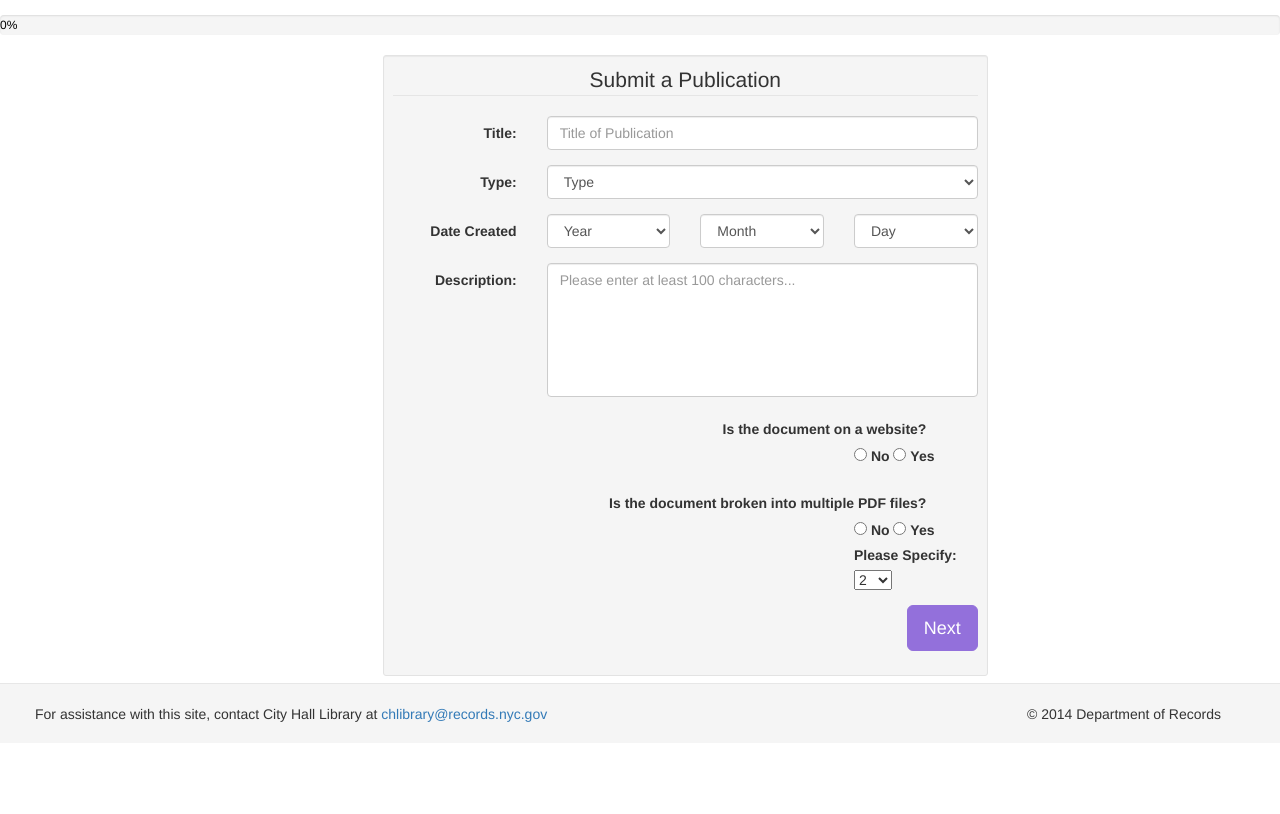
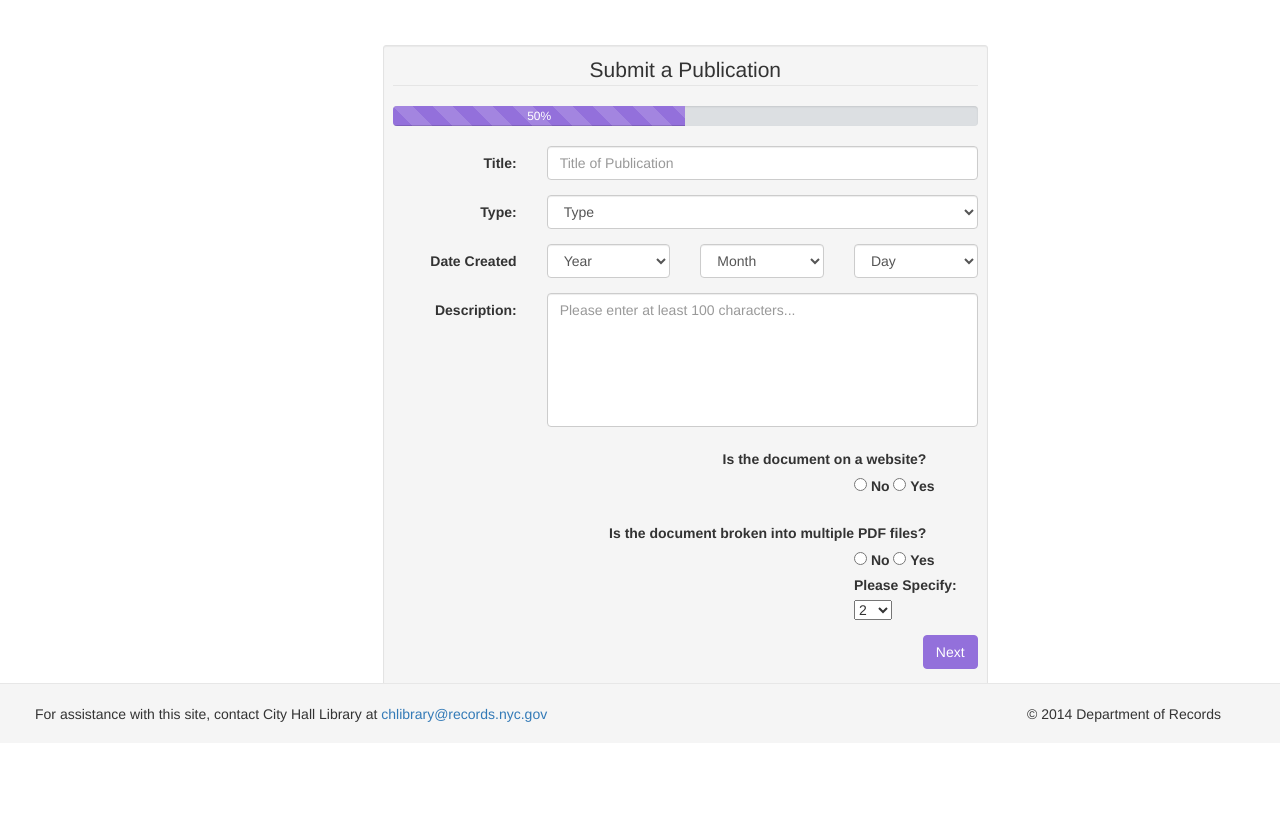
Before and after one commit to imAlan/GPP-Submission-Portal, a Flask app: page /submit1 in a window 1280 px wide. Shown: the part 57-871 px from the top of the page. Before the commit the page ends 779 px from the top, so only its background shows below. Run offline with Flask 2, Linux system fonts and the light colour scheme; a user stored in the database is signed in; tables that the repository leaves empty hold one stand-in row (values such as "Sample post"); some libraries are stand-ins or nearby versions.

Commit message:
Moved CSS to external file and updated progress bars

```diff
--- a/app/static/css/forms.css
+++ b/app/static/css/forms.css
@@ -6,3 +6,40 @@
     color:red;
     font-size: 12px;
 }
+
+.btn-purple{
+    background-color: mediumpurple;
+    border-color: mediumpurple;
+    color: #fff;
+}
+
+.btn-purple:hover,
+.btn-purple:focus,
+.btn-purple.focus,
+.btn-purple:active,
+.btn-purple.active{
+    background-color: #8667C4;
+    border-color: #8667C4;
+    color: #fff;
+}
+
+.form{
+    padding-bottom: 100px;
+    padding-top: 30px;
+}
+
+#message{
+    resize: none;
+}
+
+.btn-radio{
+    float:right;
+}
+
+.links{
+    margin-top: 8px;
+}
+
+.input{
+    display:inline-block;
+}
--- a/app/static/css/submit.css
+++ b/app/static/css/submit.css
@@ -2,3 +2,53 @@
     background-color: #E1E1E1;
     color: purple;
 }
+
+.progress-bar-purple{
+    background-color: mediumpurple;
+}
+
+.progress-50{
+    width: 50%;
+}
+
+.progress{
+    background-color: #dcdfe2;
+}
+
+.progress-100{
+    width: 100%;
+}
+
+
+#url_label{
+    width: 80px;
+}
+
+#file_label{
+    width: 80px;
+}
+
+.left{
+    float:left;
+}
+
+.file_input{
+    margin-left: 20px;
+}
+
+.file_section{
+    width: 100px;
+}
+
+#submit{
+    display:inline-block;
+    float:right;
+}
+
+#back{
+    display:inline-block;
+}
+
+.one_url{
+    padding-left: 50px;
+}
--- a/app/templates/base.html
+++ b/app/templates/base.html
@@ -31,8 +31,8 @@
              <li class="published_active"><a href="{{ url_for('published_docs') }}">Published Docs</a></li>
              <a class="btn btn-danger pull-right" id="logout" href="{{ url_for('auth.logout') }}">Logout</a>
           </ul>
+        </div>
     </div>
-       </div>
 </nav>
 {% endblock %}
 
--- a/app/templates/home.html
+++ b/app/templates/home.html
@@ -33,7 +33,7 @@
                             </div>
                             <div class="col-md-4 box-link">
                                 <a href="{{ url_for('published_docs') }}" class="btn">
-                                    <span class="fa-stack fa-lg" style="font-size:1.5em">
+                                    <span class="fa-stack fa-lg">
                                       <i class="fa fa-file fa-stack-2x"></i>
                                       <i class="fa fa-check fa-inverse fa-stack-1x"></i>
                                     </span>
@@ -49,9 +49,9 @@
                                 <div class="row-fluid">
                                     <div class="col-md-4 box-link">
                                         <a href="{{ url_for("signup") }}" class="btn">
-                                            <span class="fa-stack fa-lg" style="font-size:1.5em">
+                                            <span class="fa-stack fa-lg">
                                               <i class="fa fa-user fa-stack-2x"></i>
-                                              <i class="fa fa-plus fa-stack-1x" style="margin-left:35px; margin-bottom: -30px; height:50%; width:50%; color:green;"></i>
+                                              <i class="fa fa-plus fa-stack-1x user_plus"></i>
                                             </span>
                                             <h4>Add Users</h4>
                                             <p>Add New Users <br> via url or upload</p>
--- a/app/templates/submit.html
+++ b/app/templates/submit.html
@@ -8,13 +8,7 @@
 {% endblock %}
 
 {% block content %}
-    {{ super() }}
-    <div class="progress progress-striped">
-      <div class="progress-bar progress-bar-success" role="progressbar" aria-valuenow="0" aria-valuemin="0" aria-valuemax="100" style="width: 0%">
-        <p style="color:black;">0%</p>
-      </div>
-    </div>
-<div class="container" style="padding-bottom: 100px">
+<div class="container form">
     <div class="row">
       <div class="col-md-7 col-md-offset-3">
         <div class="well well-sm">
@@ -22,6 +16,11 @@
           {{ form.hidden_tag() }}
           <fieldset>
             <legend class="text-center">Submit a Publication</legend>
+            <div class="progress progress-striped">
+              <div class="progress-bar progress-bar-purple progress-50" role="progressbar" aria-valuenow="0" aria-valuemin="0" aria-valuemax="100">
+                <p>50%</p>
+              </div>
+            </div>
             <!-- Name input-->
             <div class="form-group">
               <label class="col-md-3 control-label" for="title">{{ form.title.label }}</label>
@@ -90,19 +89,19 @@
               <label class="col-md-3 control-label" for="message">{{ form.description.label }}</label>
               <div class="col-md-9">
                {% if form.description.errors %}
-                   {{ form.description(class = "form-control error", id=message, placeholder="Please enter at least 100 characters...", rows="6", style="resize:none") }}
+                   {{ form.description(class = "form-control error", id="message", placeholder="Please enter at least 100 characters...", rows="6") }}
                    {% for error in form.description.errors %}
                        <p class="validation-message">{{ error }}</p>
                    {% endfor %}
                {% else %}
-                   {{ form.description(class = "form-control", id=message, placeholder="Please enter at least 100 characters...", rows="6", style="resize:none") }}
+                   {{ form.description(class = "form-control", id="message", placeholder="Please enter at least 100 characters...", rows="6") }}
                {% endif %}
               </div>
             </div>
 
             <div class="form-group">
               <label class="col-md-11 control-label" for="message">{{ form.url_question.label }}</label>
-              <div class="col-md-3" style="float:right">
+              <div class="col-md-3 btn-radio">
                 {% for subfield in form.url_question %}
                     <tr>
                         <td>{{ subfield }}</td>
@@ -118,7 +117,7 @@
 
             <div class="form-group">
               <label class="col-md-11 control-label" for="message">{{ form.part_question.label }}</label>
-              <div class="col-md-3" style="float:right">
+              <div class="col-md-3 btn-radio">
               <tr>
                 {% for subfield2 in form.part_question %}
                         <td>{{ subfield2 }}</td>
@@ -128,7 +127,7 @@
                     <br>
                     <p class="validation-message">{{ error }}</p>
                 {% endfor %}
-                <div id="section" style="display:block">
+                <div id="section">
                     <td>{{ form.num.label }}</td>
                     <td>{{ form.num() }}</td>
                 </div>
@@ -139,7 +138,7 @@
             <!-- Form actions -->
             <div class="form-group">
               <div class="col-md-12 text-right">
-                {{ form.submit(class="btn btn-primary btn-lg", style="background-color: mediumpurple; border-color: mediumpurple") }}
+                {{ form.submit(class="btn btn-purple") }}
               </div>
             </div>
           </fieldset>
@@ -148,4 +147,5 @@
       </div>
     </div>
 </div>
+{{ super() }}
 {% endblock %}
--- a/app/templates/view.html
+++ b/app/templates/view.html
@@ -4,10 +4,11 @@
 {% block styles %}
     {{ super() }}
     <link rel="stylesheet" type="text/css" href="{{ url_for('static', filename = 'css/published.css') }}">
+    <link rel="stylesheet" type="text/css" href="{{ url_for('static', filename = 'css/table.css') }}">
 {% endblock %}
 
 {% block content %}
-<div class="container" style="padding-bottom: 100px">
+<div class="container info_table">
     <div class="row">
         <div class="col-md-7 col-md-offset-3">
             <div class="panel panel-default">
```
Also changed, not shown: app/static/css/home.css (+11 -0 lines), app/templates/addUser.html (+4 -3 lines), app/templates/edit.html (+5 -5 lines), app/templates/edit_user.html (+4 -4 lines), app/templates/published.html (+5 -4 lines), app/templates/submit2.html (+23 -23 lines), app/templates/submitted.html (+6 -5 lines), app/templates/users.html (+8 -4 lines), app/static/css/submitted.css (line endings or trailing spaces).
